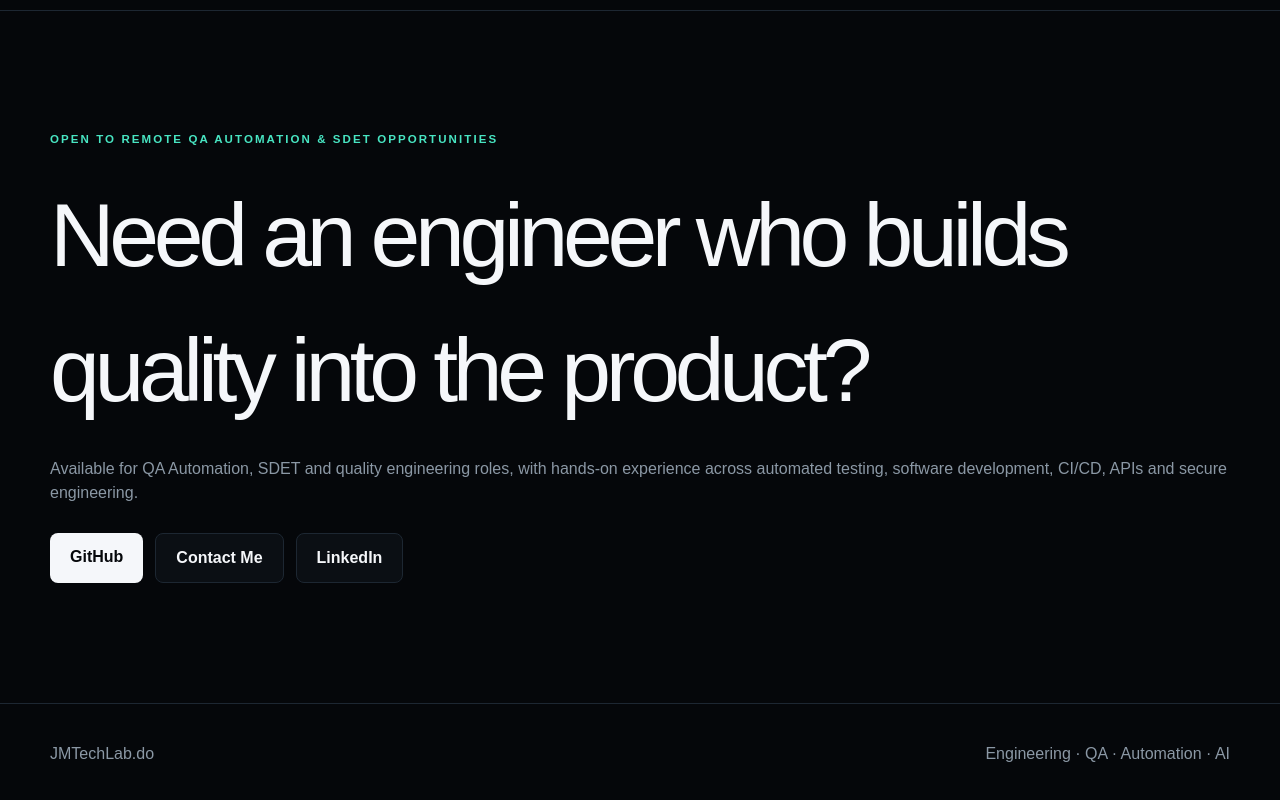
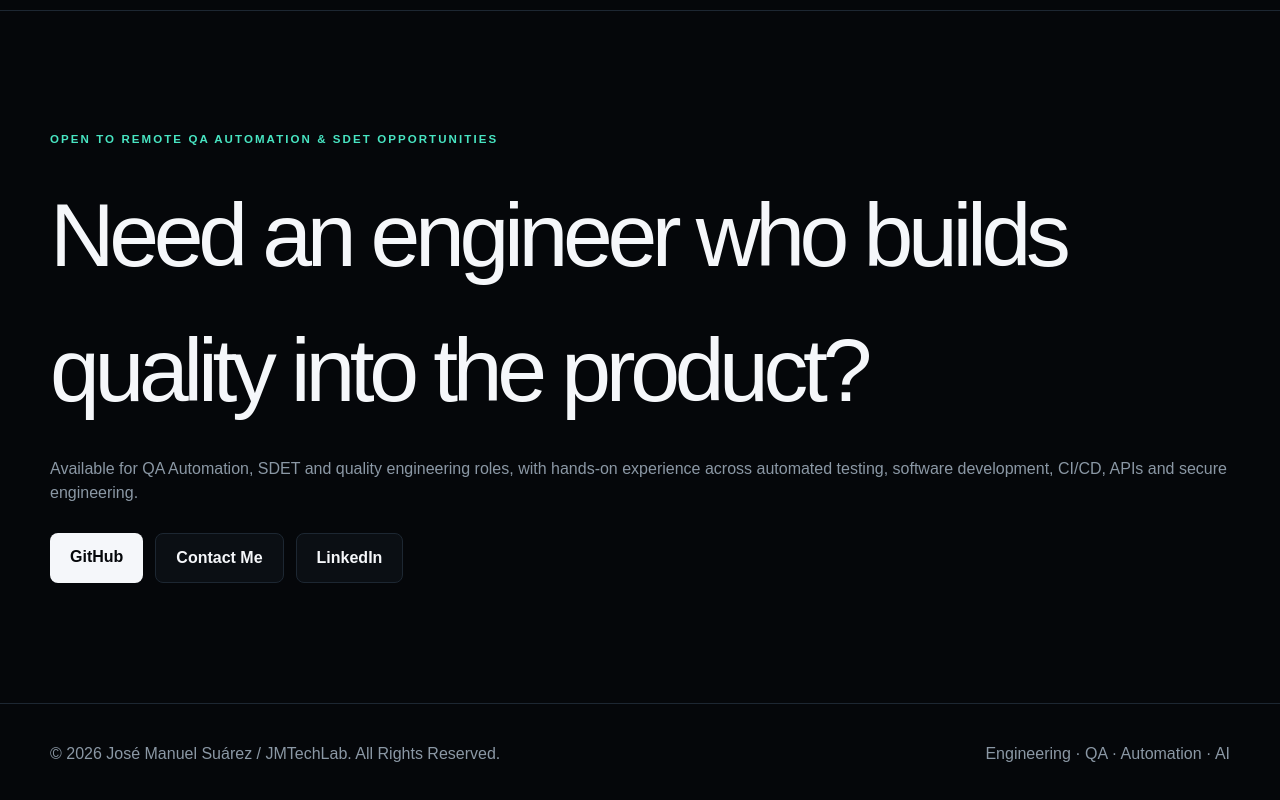
Before and after one commit to josemanuelsuarez110/jmtechlab-portfolio, a Next.js app: page / in a window 1280 px wide. Shown: the part 6901-7701 px from the top of the page. Built offline with nearby package versions, Linux system fonts and the light colour scheme.

Commit message:
Add copyright and all rights reserved notice

```diff
--- a/app/page.tsx
+++ b/app/page.tsx
@@ -484,7 +484,7 @@ export default function Home() {
 
       <footer>
         <div className="container footer-content">
-          <span>JMTechLab.do</span>
+          <span>© 2026 José Manuel Suárez / JMTechLab. All Rights Reserved.</span>
           <span>Engineering · QA · Automation · AI</span>
         </div>
       </footer>
```
Also changed, not shown: 2 other files (tests, documents, lock files or other folders).
